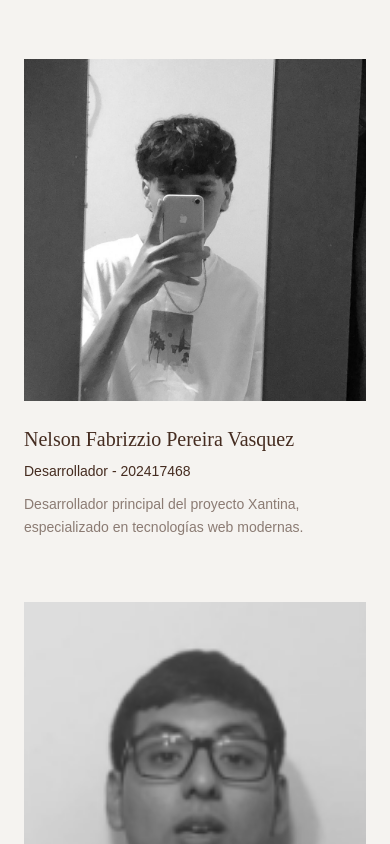
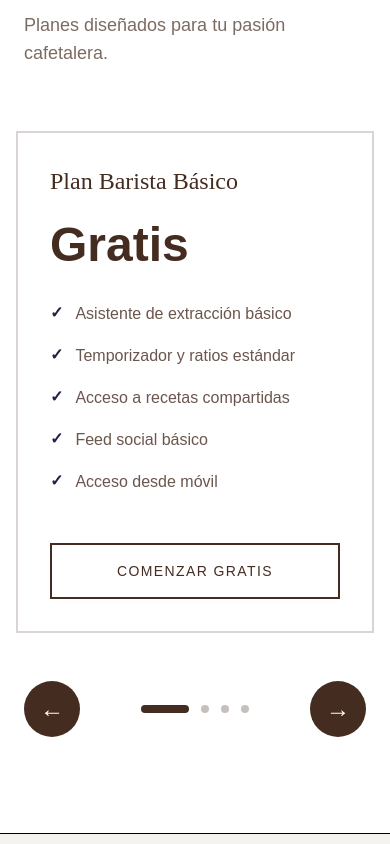
Before and after one commit to upc-pre-202520-1ACC0238-2005-mira/landing-page, a React (Vite) app: page / in a window 390 px wide. Shown: the part 5320-6164 px from the top of the page. Built offline with nearby package versions, Linux system fonts and the light colour scheme; a web font is replaced by a local one.

Commit message:
feat(productSection): add PricingSection to App and update Navbar links for clarity. Changed 'Comunidad' to 'Planes' and 'Tienda' to 'Equipo'

```diff
--- a/src/App.tsx
+++ b/src/App.tsx
@@ -1,6 +1,7 @@
 import './App.css'
 import Navbar from './components/Navbar'
 import Hero from './components/Hero'
+import PricingSection from './components/PricingSection'
 import ProductsSection from './components/ProductsSection'
 import Footer from './components/Footer'
 
@@ -9,6 +10,7 @@ function App() {
     <div className="min-h-screen bg-white">
       <Navbar />
       <Hero />
+      <PricingSection />
       <ProductsSection />
       <Footer />
     </div>
--- a/src/components/Navbar.tsx
+++ b/src/components/Navbar.tsx
@@ -31,16 +31,16 @@ export default function Navbar() {
               Para Cafeterías
             </a>
             <a
-              href="#comunidad"
+              href="#planes"
               className="text-[#452C20] hover:text-[#202245] transition-colors duration-300 text-sm tracking-wide uppercase"
             >
-              Comunidad
+              Planes
             </a>
             <a
-              href="#tienda"
+              href="#equipo"
               className="text-[#452C20] hover:text-[#202245] transition-colors duration-300 text-sm tracking-wide uppercase"
             >
-              Tienda
+              Equipo
             </a>
           </div>
 
@@ -84,16 +84,16 @@ export default function Navbar() {
                 Para Cafeterías
               </a>
               <a
-                href="#comunidad"
+                href="#planes"
                 className="text-[#452C20] hover:text-[#202245] transition-colors duration-300 text-sm tracking-wide uppercase"
               >
-                Comunidad
+                Planes
               </a>
               <a
-                href="#tienda"
+                href="#equipo"
                 className="text-[#452C20] hover:text-[#202245] transition-colors duration-300 text-sm tracking-wide uppercase"
               >
-                Tienda
+                Equipo
               </a>
               <button className="bg-[#202245] text-white px-8 py-3 hover:bg-[#452C20] transition-all duration-300 text-sm tracking-wide uppercase text-center">
                 Comenzar
--- /dev/null
+++ b/src/components/PricingSection.tsx
@@ -0,0 +1,174 @@
+import { useState } from 'react';
+
+export default function PricingSection() {
+  const [currentSlide, setCurrentSlide] = useState(0);
+
+  const plans = [
+    {
+      id: 1,
+      name: "Plan Barista Básico",
+      price: "Gratis",
+      priceDetail: "",
+      features: [
+        "Asistente de extracción básico",
+        "Temporizador y ratios estándar",
+        "Acceso a recetas compartidas",
+        "Feed social básico",
+        "Acceso desde móvil"
+      ],
+      buttonText: "Comenzar Gratis",
+      featured: false
+    },
+    {
+      id: 2,
+      name: "Plan Barista Premium",
+      price: "s/.29",
+      priceDetail: "/mes",
+      features: [
+        "Todo Plan Barista Básico",
+        "Recetas avanzadas y analíticas",
+        "Gamificación: logros y retos",
+        "Retos con amigos",
+        "Tienda integrada con descuentos"
+      ],
+      buttonText: "Upgrade a Premium",
+      featured: true
+    },
+    {
+      id: 3,
+      name: "Plan Cafetería",
+      price: "s/.99",
+      priceDetail: "/mes",
+      features: [
+        "Gestión de recetas estandarizadas",
+        "Control de consistencia",
+        "Entrenamiento barista",
+        "Registro de locales y menús",
+        "Control de baristas"
+      ],
+      buttonText: "Plan para Cafeterías",
+      featured: false
+    },
+    {
+      id: 4,
+      name: "Plan Cafetería Pro",
+      price: "s/.199",
+      priceDetail: "/mes",
+      features: [
+        "Todo Plan Cafetería",
+        "Analítica avanzada de extracción",
+        "Integración con POS",
+        "Módulos de capacitación avanzada",
+        "Soporte prioritario"
+      ],
+      buttonText: "Plan Pro",
+      featured: true
+    }
+  ];
+
+  const nextSlide = () => {
+    setCurrentSlide((prev) => (prev + 1) % plans.length);
+  };
+
+  const prevSlide = () => {
+    setCurrentSlide((prev) => (prev - 1 + plans.length) % plans.length);
+  };
+
+  return (
+    <section id="planes" className="bg-white border-t border-black">
+      <div className="py-24 lg:py-32">
+        {/* Título - Alineado a la izquierda */}
+        <div className="max-w-[1600px] mx-auto px-6 lg:px-12 mb-16 lg:mb-20">
+          <h2 className="font-serif text-4xl lg:text-5xl text-[#452C20] mb-4">
+            Nuestros planes
+          </h2>
+          <p className="text-lg text-[#452C20]/70">
+            Planes diseñados para tu pasión cafetalera.
+          </p>
+        </div>
+
+        {/* Carrusel */}
+        <div className="relative">
+          <div className="overflow-hidden">
+            <div
+              className="flex transition-transform duration-700 ease-out"
+              style={{ transform: `translateX(-${currentSlide * 33.333}%)` }}
+            >
+              {plans.map((plan, index) => (
+                <div
+                  key={plan.id}
+                  className="w-full md:w-1/2 lg:w-1/3 flex-shrink-0 px-4 lg:px-6"
+                >
+                  <div className={`h-full p-8 lg:p-10 border-2 transition-all duration-300 ${
+                    plan.featured
+                      ? 'border-[#202245] bg-[#202245]/5'
+                      : 'border-[#452C20]/20 bg-white'
+                  }`}>
+                    <h3 className="font-serif text-2xl lg:text-3xl text-[#452C20] mb-6">
+                      {plan.name}
+                    </h3>
+                    <div className="mb-8">
+                      <span className="text-5xl lg:text-6xl font-bold text-[#452C20]">{plan.price}</span>
+                      {plan.priceDetail && (
+                        <span className="text-lg text-[#452C20]/60">{plan.priceDetail}</span>
+                      )}
+                    </div>
+                    <ul className="space-y-4 mb-12">
+                      {plan.features.map((feature, idx) => (
+                        <li key={idx} className="flex items-start text-[#452C20]/80">
+                          <span className="mr-3 text-[#202245] font-bold">✓</span>
+                          <span className="text-base leading-relaxed">{feature}</span>
+                        </li>
+                      ))}
+                    </ul>
+                    <button className={`w-full py-4 text-sm tracking-widest uppercase transition-all duration-300 ${
+                      plan.featured
+                        ? 'bg-[#202245] text-white hover:bg-[#452C20]'
+                        : 'border-2 border-[#452C20] text-[#452C20] hover:bg-[#452C20] hover:text-white'
+                    }`}>
+                      {plan.buttonText}
+                    </button>
+                  </div>
+                </div>
+              ))}
+            </div>
+          </div>
+
+          {/* Controles de navegación - Estilo Reseda */}
+          <div className="max-w-[1600px] mx-auto px-6 lg:px-12 mt-12 flex items-center justify-between">
+            <button
+              onClick={prevSlide}
+              className="w-14 h-14 rounded-full bg-[#452C20] text-white hover:bg-[#202245] transition-all duration-300 flex items-center justify-center text-2xl"
+              aria-label="Anterior"
+            >
+              ←
+            </button>
+
+            <div className="flex gap-3">
+              {plans.map((_, index) => (
+                <button
+                  key={index}
+                  onClick={() => setCurrentSlide(index)}
+                  className={`h-2 rounded-full transition-all duration-300 ${
+                    index === currentSlide
+                      ? 'bg-[#452C20] w-12'
+                      : 'bg-[#452C20]/30 w-2 hover:bg-[#452C20]/50'
+                  }`}
+                  aria-label={`Ir a plan ${index + 1}`}
+                />
+              ))}
+            </div>
+
+            <button
+              onClick={nextSlide}
+              className="w-14 h-14 rounded-full bg-[#452C20] text-white hover:bg-[#202245] transition-all duration-300 flex items-center justify-center text-2xl"
+              aria-label="Siguiente"
+            >
+              →
+            </button>
+          </div>
+        </div>
+      </div>
+    </section>
+  );
+}
--- a/src/components/ProductsSection.tsx
+++ b/src/components/ProductsSection.tsx
@@ -38,7 +38,7 @@ export default function ProductsSection() {
   ];
 
   return (
-    <section className="bg-[#F5F3F0] border-t border-black">
+    <section id="equipo" className="bg-[#F5F3F0] border-t border-black">
       <div className="max-w-[1600px] mx-auto px-6 lg:px-12 py-24 lg:py-32">
         {/* Título */}
         <h2 className="font-serif text-4xl lg:text-5xl text-[#452C20] mb-16 lg:mb-20">
```
